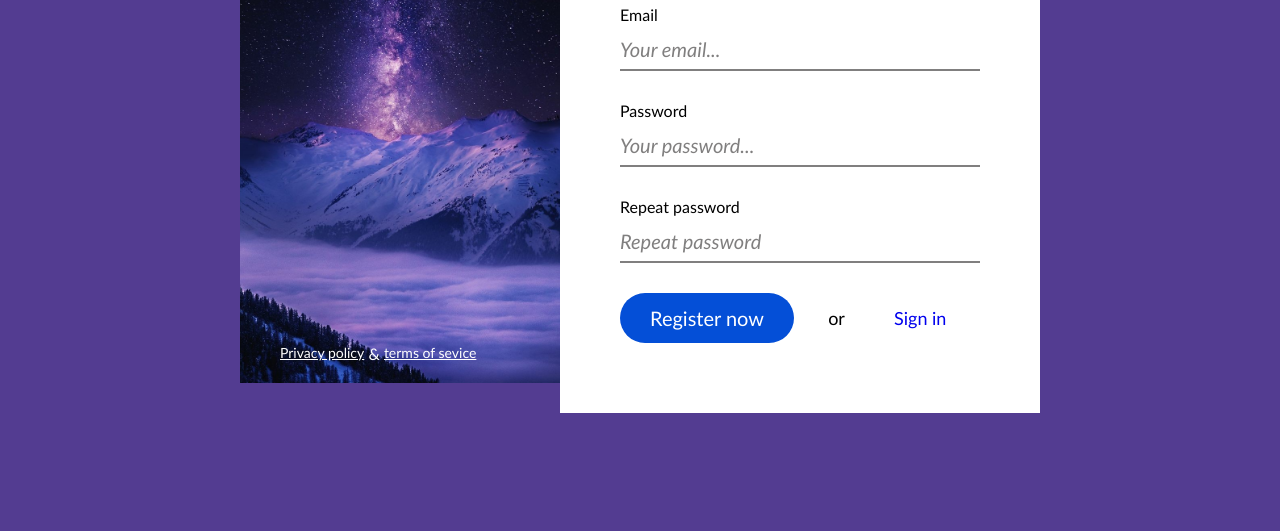
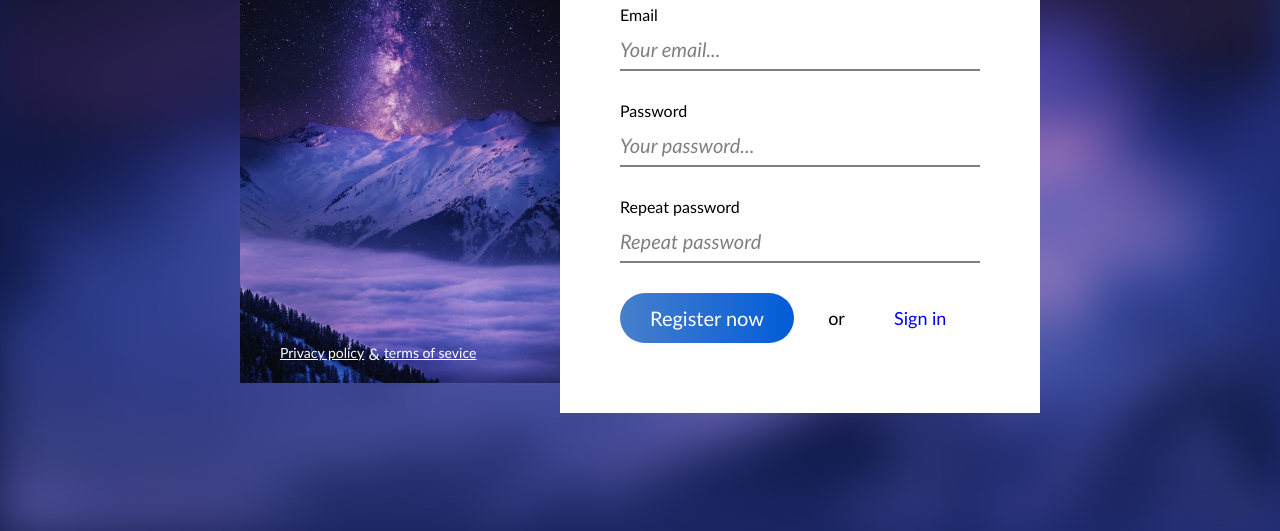
Before and after one commit to ritullia/5-signup, a website: page index.html in a window 1280 px wide. Shown: the part 269-800 px from the top of the page. Drawn offline with Linux system fonts and the light colour scheme.

Commit message:
button & main background

```diff
--- a/css/button.css
+++ b/css/button.css
@@ -12,5 +12,15 @@
     border-radius: 25px;
     font-size: 20px;
     cursor: pointer;
+    background: rgb(71,127,204);
+    background: linear-gradient(90deg, rgba(71,127,204,1) 0%, rgba(1,92,216,1) 100%);
 
 }
+
+.btn:hover {
+    background: rgb(206, 61, 3);
+    background: linear-gradient
+    (90deg,
+        rgb(184, 44, 9) 0%,
+        rgb(109, 28, 8) 100%);
+}
--- a/css/main.css
+++ b/css/main.css
@@ -8,9 +8,36 @@ body * {
 }
 
 body {
-    background-color: #533C91;
+    background: linear-gradient(90deg,
+        rgba(18,26,72,1) 0%,
+        rgba(31,43,117,1) 100%);
+    background-color: rgb(18,26,72);
     position: relative;
     height: 100vh;
+    /*background-image: url(../images/mountain.png);
+    background-repeat: no-repeat;
+    background-position: center;
+    background-size: cover;
+    */
+
+}
+
+.background-div {
+    height: 100%;
+    background-image: url(../images/mountain.png);
+    background-repeat: no-repeat;
+    background-position: center;
+    background-size: cover;
+    filter: blur(1.5rem);
+
+}
+
+.background-image {
+    width: 100%;
+    height: 100vh;
+    object-fit: cover;
+    object-position: center;
+    filter: blur(1.5rem);
 }
 
 .container {
--- a/index.html
+++ b/index.html
@@ -23,6 +23,8 @@
     <title>Sign up</title>
 
 </head>
+    <div class="background-div"></div>
+    <!--<img class="background-image" src="./images/mountain.png" alt=""> -->
     <body>
         <main class="container">
             <div class="left-column">
```
